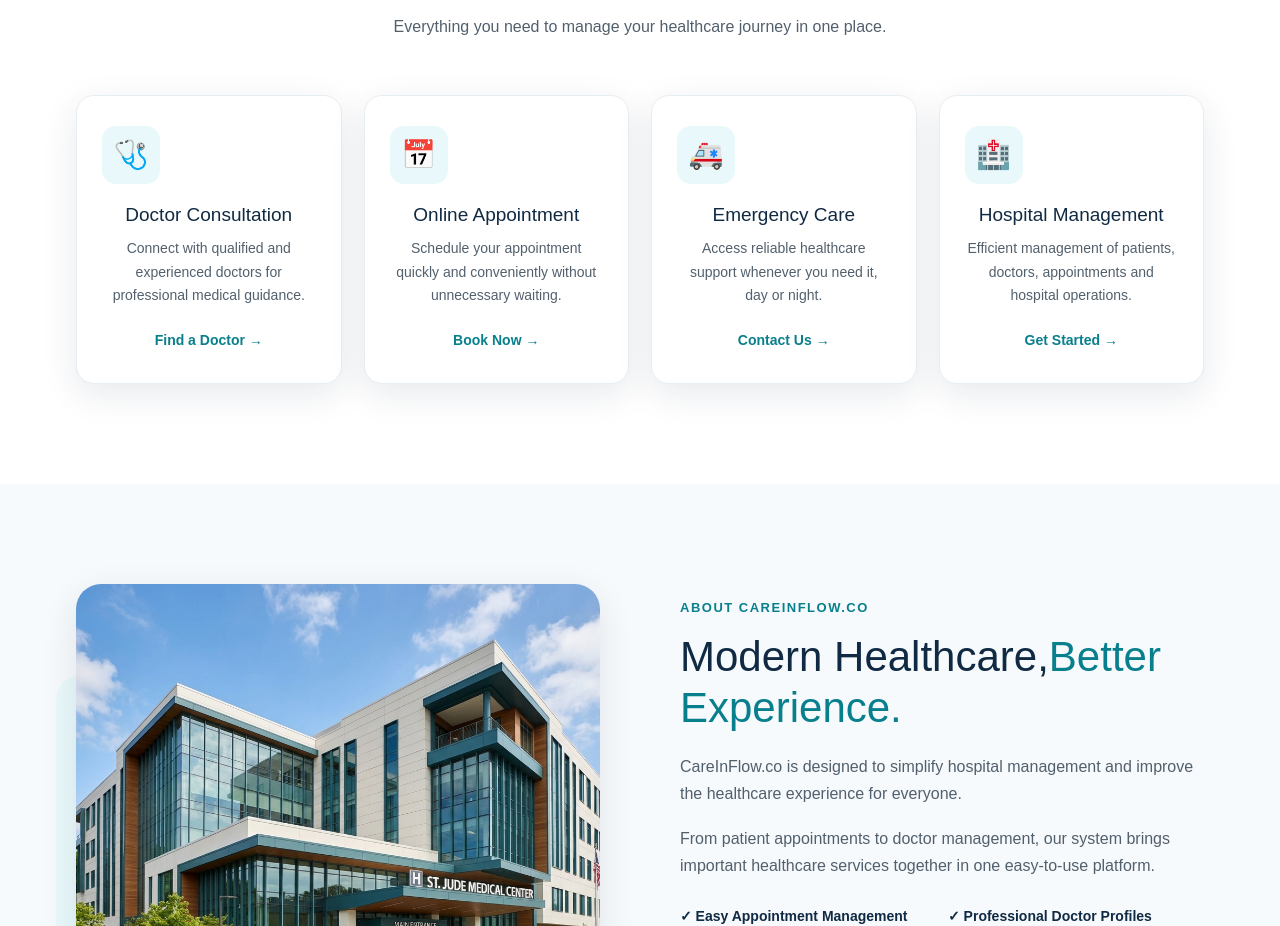
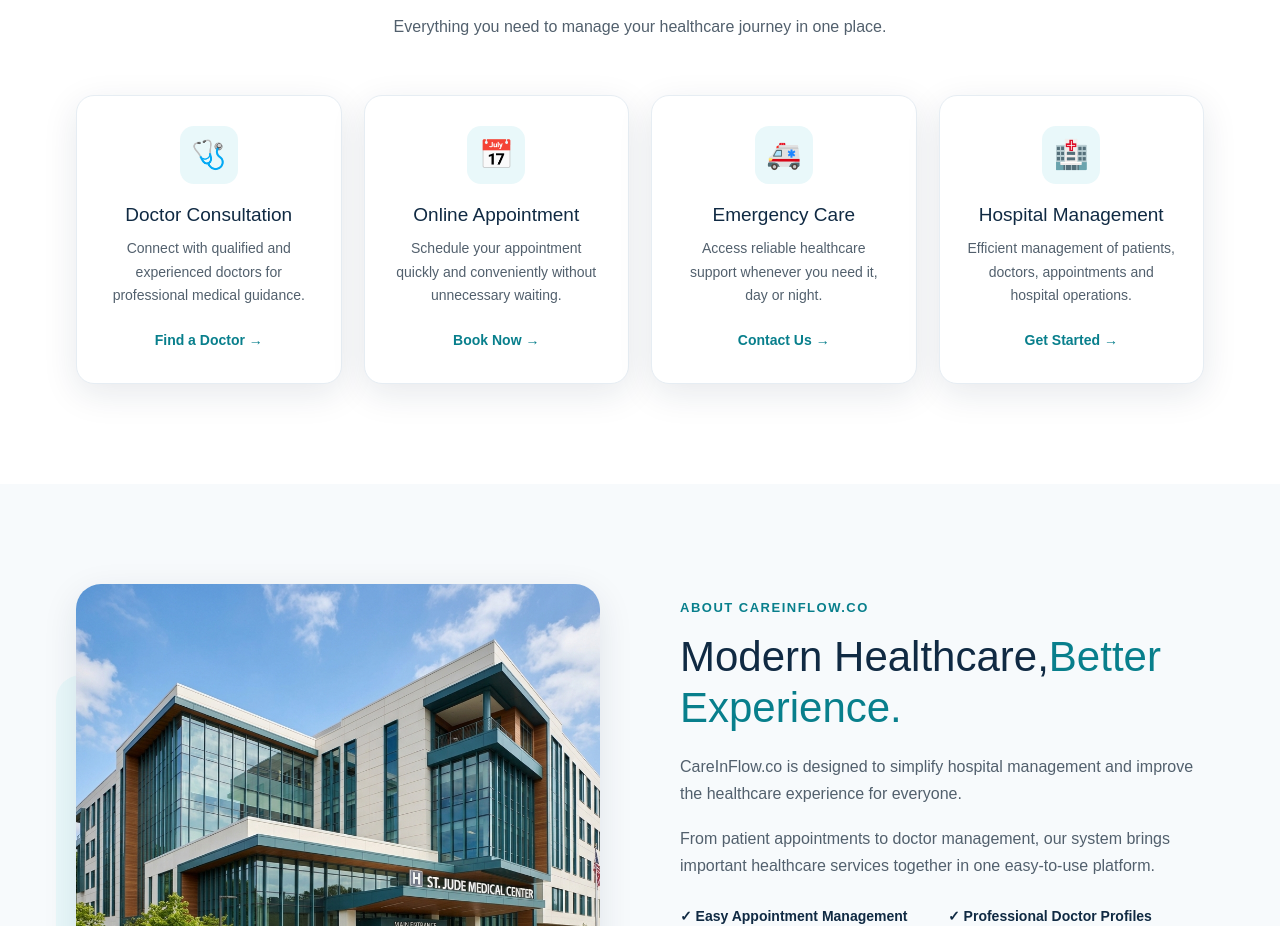
Before and after one commit to muhammadusmanalhaq/Hospital-Management-System, a React (Vite) app in the folder hospital-management-system/: page / in a window 1280 px wide. Shown: the part 1020-1946 px from the top of the page. Built offline with nearby package versions, Linux system fonts and the light colour scheme; no server answers.

Commit message:
Fix: center service card icons with margin: 0 auto

```diff
--- a/hospital-management-system/src/assets/css/landing.css
+++ b/hospital-management-system/src/assets/css/landing.css
@@ -362,7 +362,7 @@ img {
     background: var(--secondary);
     border-radius: 14px;
     font-size: 28px;
-    margin-bottom: 20px;
+    margin: 0 auto 20px;
 }
 
 .service-card h3 {
```
